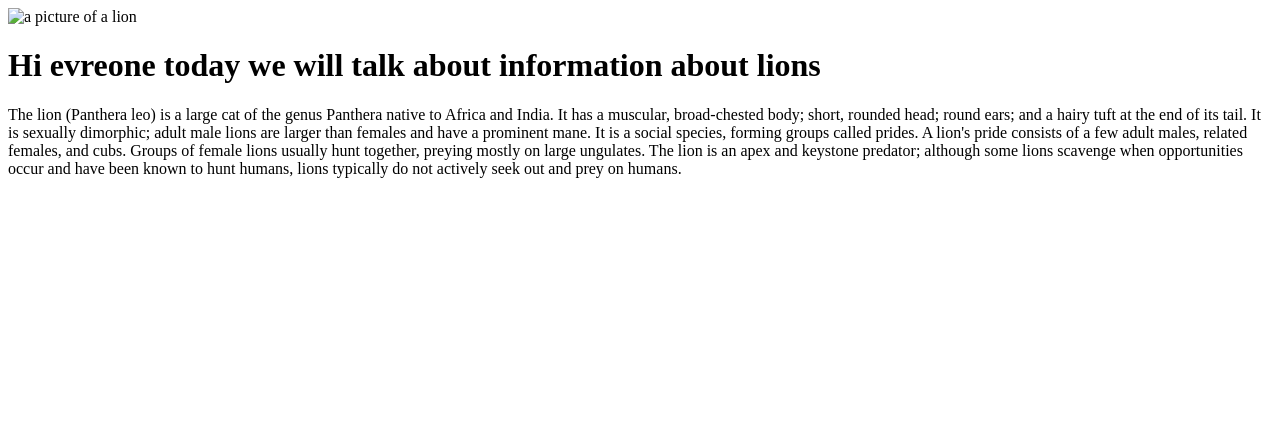
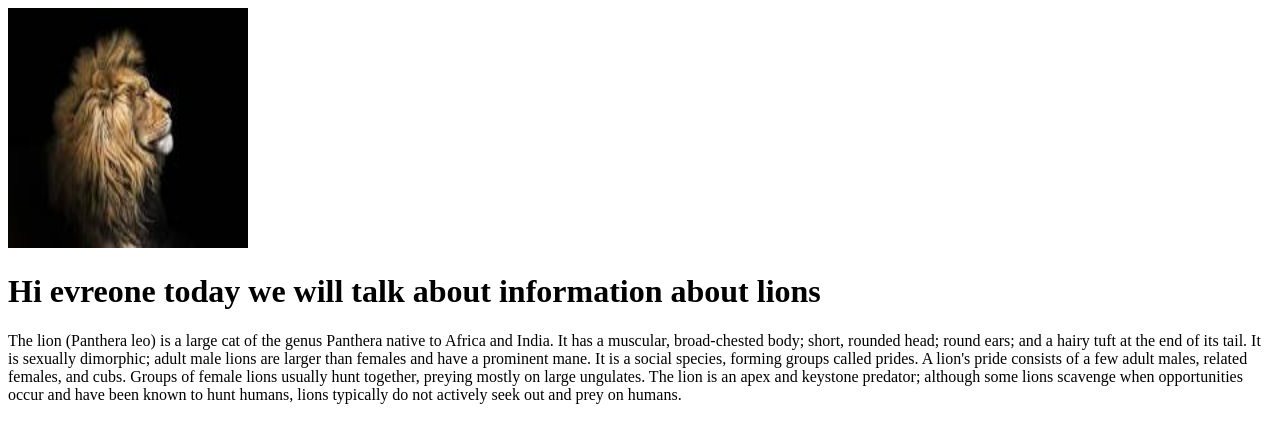
Before and after one commit to alhussien-almasmari11/lion-post, a plain HTML site: page index.html in a window 1280 px wide. Drawn offline with Linux system fonts and the light colour scheme.

Commit message:
alterr img

```diff
--- a/index.html
+++ b/index.html
@@ -14,7 +14,7 @@
 </head>
 
 <body>
-    <img src="file:///C:/Users/Administrator/Downloads/Untitled.jpg" width="240" height="240" alt="a picture of a lion" class="floa" />
+    <img src="./assets/images/lion-img.jpg" width="240" height="240" alt="a picture of a lion" class="floa" />
     <h1>Hi evreone today we will talk about information about lions</h1>
     <p>The lion (Panthera leo) is a large cat of the genus Panthera native to Africa and India. It has a muscular,
         broad-chested body; short, rounded head; round ears; and a hairy tuft at the end of its tail. It is sexually
```
Also changed, not shown: assets/images/lion-img.jpg (added).
